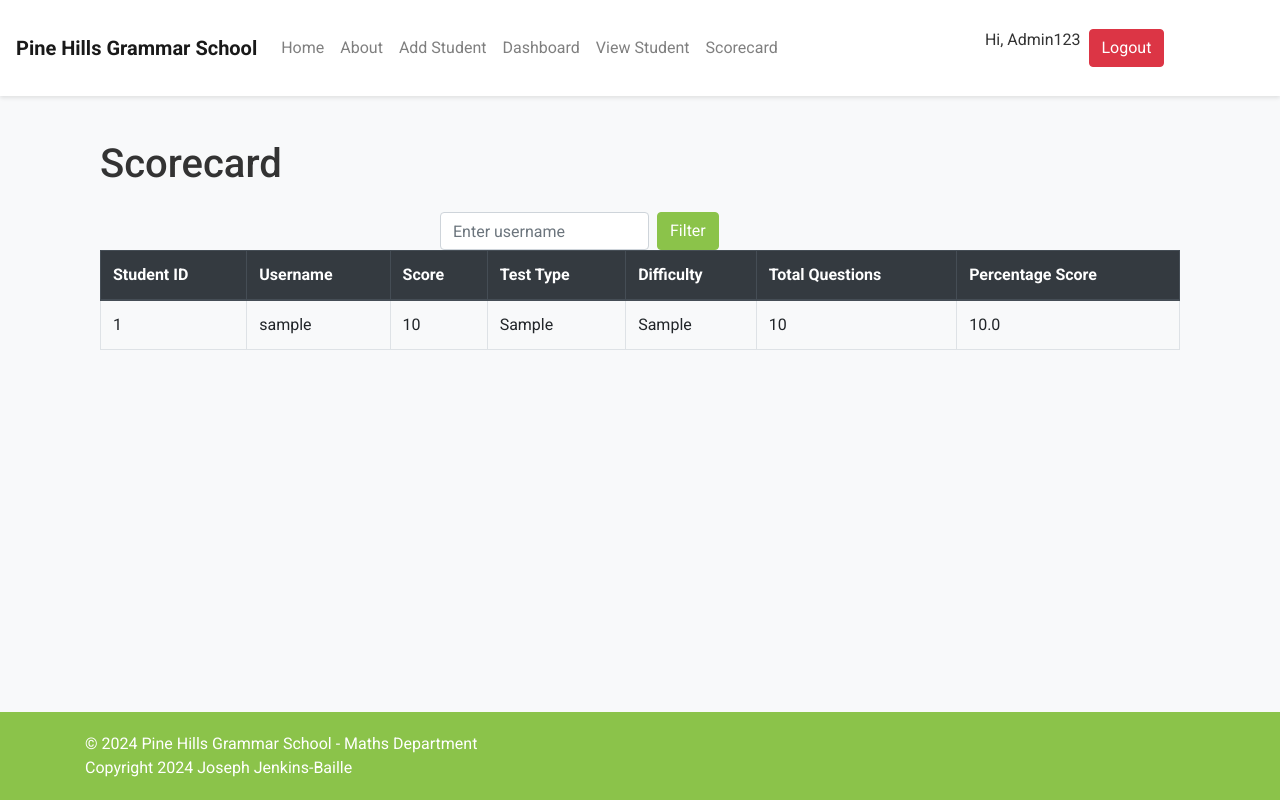
After one commit to jftjenkins/p4-pine-hill-maths, a Django app: page /scorecard/ in a window 1280 px wide. The commit adds this page. Run offline with Django 4.2, Linux system fonts and the light colour scheme; a user stored in the database is signed in; tables that the repository leaves empty hold one stand-in row (values such as "Sample post"); some libraries are stand-ins or nearby versions.

Commit message:
feat & fix: Deleted old migration files in teacher and student directories so website can run. Created new scoreboard.html file and updated urls.py and views.py in project directory to reflect this.

```diff
--- a/pine_hills_maths/settings.py
+++ b/pine_hills_maths/settings.py
@@ -42,8 +42,8 @@ INSTALLED_APPS = [
     'django.contrib.sessions',
     'django.contrib.messages',
     'django.contrib.staticfiles',
-    'maths_lessons',
-    'admin_panel',
+    'student',
+    'teacher',
 ]
 
 MIDDLEWARE = [
--- a/pine_hills_maths/urls.py
+++ b/pine_hills_maths/urls.py
@@ -18,11 +18,15 @@ Including another URLconf
 from django.contrib import admin
 from django.urls import path, include
 from django.views.generic import TemplateView
+from .views import logout_view, scorecard
 
 urlpatterns = [
     path('', TemplateView.as_view(template_name="home.html"), name="home"),
-    path('student/', include('maths_lessons.urls')),
     path('about/', TemplateView.as_view(template_name="about.html"), name="about"),
-    path('teacher/', include('admin_panel.urls')),
+    path('logout/', logout_view, name='logout'),
+    path('scorecard/', scorecard, name='scorecard'),
+    path('student/', include('student.urls')),
+    path('teacher/', include('teacher.urls')),
     path('admin/', admin.site.urls),
+
 ]
--- /dev/null
+++ b/pine_hills_maths/views.py
@@ -0,0 +1,33 @@
+from django.views.generic import TemplateView
+from django.contrib.auth import logout
+from django.shortcuts import redirect
+from django.urls import path, include
+from student.models import ScoreCard
+from django.contrib.auth.decorators import login_required
+from django.shortcuts import render
+
+
+@login_required
+def logout_view(request):
+    logout(request)
+    return redirect('home')  # Redirect to the home page after logout
+
+
+@login_required
+def scorecard(request):
+    if request.method != 'GET':
+        return redirect('home')
+
+    username = request.GET.get('username', None)
+
+    if username is not None and username != '':
+        test_results = ScoreCard.objects.filter(username=username)
+        return render(request, 'scorecard.html', {'test_results': test_results})
+
+    if request.user.is_staff:
+        test_results = ScoreCard.objects.all()
+        return render(request, 'scorecard.html', {'test_results': test_results})
+
+    test_results = ScoreCard.objects.filter(username=request.user)
+
+    return render(request, 'scorecard.html', {'test_results': test_results})
--- a/templates/base.html
+++ b/templates/base.html
@@ -29,6 +29,7 @@
 </head>
 
 <body class="d-flex flex-column vh-100">
+<body class="d-flex flex-column vh-100">
 <header>
     <nav class="navbar navbar-expand-lg navbar-light">
         <a class="navbar-brand" href="{% url 'home' %}">Pine Hills Grammar School</a>
@@ -45,16 +46,37 @@
                 <li class="nav-item">
                     <a class="nav-link" href="{% url 'about' %}">About</a>
                 </li>
+                {% if user.is_authenticated %}
+                    {% if user.is_staff %}
+                        <a class="nav-link" href="{% url 'create_students' %}">Add Student</a>
+                        <a class="nav-link" href="{% url 'dashboard' %}">Dashboard</a>
+                        <a class="nav-link" href="{% url 'view_students' %}">View Student</a>
+                        <a class="nav-link" href="{% url 'scorecard' %}">Scorecard</a>
+                    {% else %}
+                        <a class="nav-link" href="{% url 'lessons' %}">Lesson</a>
+                        <a class="nav-link" href="{% url 'scorecard' %}">Scorecard</a>
+                    {% endif %}
+
+                {% endif %}
+
             </ul>
+
             <form class="form-inline my-2 my-lg-0">
-                    <!-- Link to student log in page -->
+                {% if user.is_authenticated %}
+                    <p class="mr-2">Hi, {{ user.username }}</p>
+                    <!-- Add logout link -->
+                    <a href="{% url 'logout' %}" class="btn btn-danger">Logout</a>
+                {% else %}
+                    <!-- Link to student login page -->
                     <a href="{% url 'student_login' %}" class="btn btn-primary mr-2 student-signin">Student Sign In</a>
-                    <!-- Link to Django admin login page for teachers -->
-                    <a href="{% url 'admin_login' %}" class="btn btn-primary teacher-signin">Teacher Sign In</a>
+                    <!-- Link to teacher login page -->
+                    <a href="{% url 'teacher_login' %}" class="btn btn-primary teacher-signin">Teacher Sign In</a>
+                {% endif %}
             </form>
         </div>
     </nav>
 </header>
+
 
 <main class="flex-grow-1">
     <div class="container">
@@ -64,14 +86,6 @@
     </div>
 </main>
 
-    {% if messages %}
-    <div>
-        {% for message in messages %}
-        <div id="error-message" class="alert alert-danger mt-3">{{ message | safe }}</div>
-        {% endfor %}
-    </div>
-    {% endif %}
-
 <footer class="mt-auto">
     <div class="container">
         <p>&copy; {% now "Y" %} Pine Hills Grammar School - Maths Department</p>
@@ -80,7 +94,9 @@
 </footer>
 
 <!-- Bootstrap JS -->
-    <script src="https://ajax.googleapis.com/ajax/libs/jquery/3.7.1/jquery.min.js"></script>
+<script src="https://code.jquery.com/jquery-3.6.0.min.js"
+        integrity="sha384-KyZXEAg3QhqLMpG8r+Knujsl5+z7NU5FkC5y/8+i/a4z6oLvGzbP5g2hP2ck/Lel" crossorigin="anonymous">
+</script>
 <script src="https://cdn.jsdelivr.net/npm/bootstrap@4.4.1/dist/js/bootstrap.min.js"
         integrity="sha384-wfSDF2E50Y2D1uUdj0O3uMBJnjuUD4Ih7YwaYd1iqfktj0Uod8GCExl3Og8ifwB6" crossorigin="anonymous">
 </script>
--- /dev/null
+++ b/templates/scorecard.html
@@ -0,0 +1,48 @@
+{% extends 'base.html' %}
+
+{% block title %}Scoreboard{% endblock %}
+
+{% block content %}
+    <div class="container">
+        <h1 class="my-4">Scorecard</h1>
+        <div class="table-responsive">
+            <form method="get" class="form-inline">
+                <div class="form-group mr-2">
+                    <label for="username" class="sr-only">Username</label>
+                    <input type="text" class="form-control" id="username" name="username" placeholder="Enter username">
+                </div>
+                <button type="submit" class="btn btn-primary">Filter</button>
+            </form>
+
+            <table class="table table-bordered table-hover">
+                <thead class="thead-dark">
+                <tr>
+                    <th>Student ID</th>
+                    <th>Username</th>
+                    <th>Score</th>
+                    <th>Test Type</th>
+                    <th>Difficulty</th>
+                    <th>Total Questions</th>
+                    <th>Percentage Score</th>
+                    <!-- Add other fields you want to display -->
+                </tr>
+                </thead>
+                <tbody>
+                <!-- For individual student view -->
+                {% for result in test_results %}
+                    <tr>
+                        <td>{{ result.id }}</td>
+                        <td>{{ result.username }}</td>
+                        <td>{{ result.score }}</td>
+                        <td>{{ result.test_type }}</td>
+                        <td>{{ result.difficulty }}</td>
+                        <td>{{ result.total_questions }}</td>
+                        <td>{{ result.percentage_score }}</td>
+                        <!-- Add other fields you want to display -->
+                    </tr>
+                {% endfor %}
+                </tbody>
+            </table>
+        </div>
+    </div>
+{% endblock %}
```
Also changed, not shown: teacher/admin.py (deleted, +0 -23 lines), student/migrations/0001_initial.py, teacher/migrations/0001_initial.py (deleted), teacher/migrations/0002_teacher_remove_student_user_delete_adminlogin_and_more.py (deleted). Lines whose indentation alone changed are shown as unchanged.
